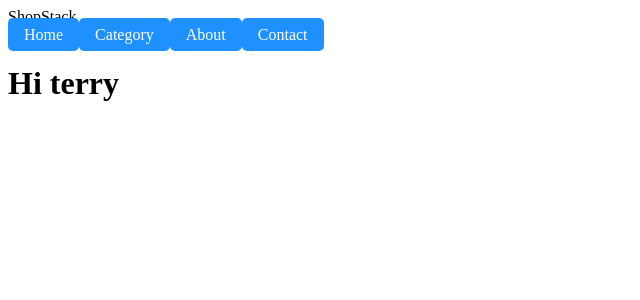
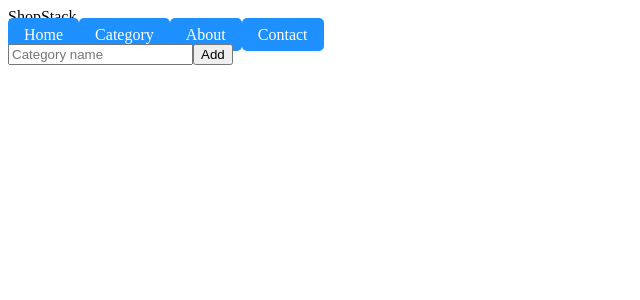
Before and after one commit to LydiaNeema/LMTR, a React (Vite) app in the folder lmtr/: page /category in a window 1280 px wide. Shown: the top 300 px of the page, without its empty margins (0-640 px from the left). Built offline with nearby package versions, Linux system fonts and the light colour scheme.

Commit message:
adding data to Category.jsx

```diff
--- a/lmtr/src/pages/Category.jsx
+++ b/lmtr/src/pages/Category.jsx
@@ -1,9 +1,31 @@
-import React from 'react';
+import { useState, useEffect } from "react";
 
-export default function Home(){
-    return(
-        <div>
-    <h1>Hi terry</h1>
-    </div>
-    );
+ function CategoryForm({ selected, onSave, onCancel }) {
+  const [name, setName] = useState("");
+
+  useEffect(() => {
+    setName(selected?.name || "");
+  }, [selected]);
+
+  const handleSubmit = (e) => {
+    e.preventDefault();
+    if (!name.trim()) return alert("Category name is required");
+
+    onSave({ ...selected, name });
+    setName("");
+  };
+
+  return (
+    <form onSubmit={handleSubmit}>
+      <input
+        value={name}
+        onChange={(e) => setName(e.target.value)}
+        placeholder="Category name"
+      />
+      <button type="submit">{selected ? "Update" : "Add"}</button>
+      {selected && <button onClick={onCancel}>Cancel</button>}
+    </form>
+  );
 }
+
+export default  CategoryForm
```
